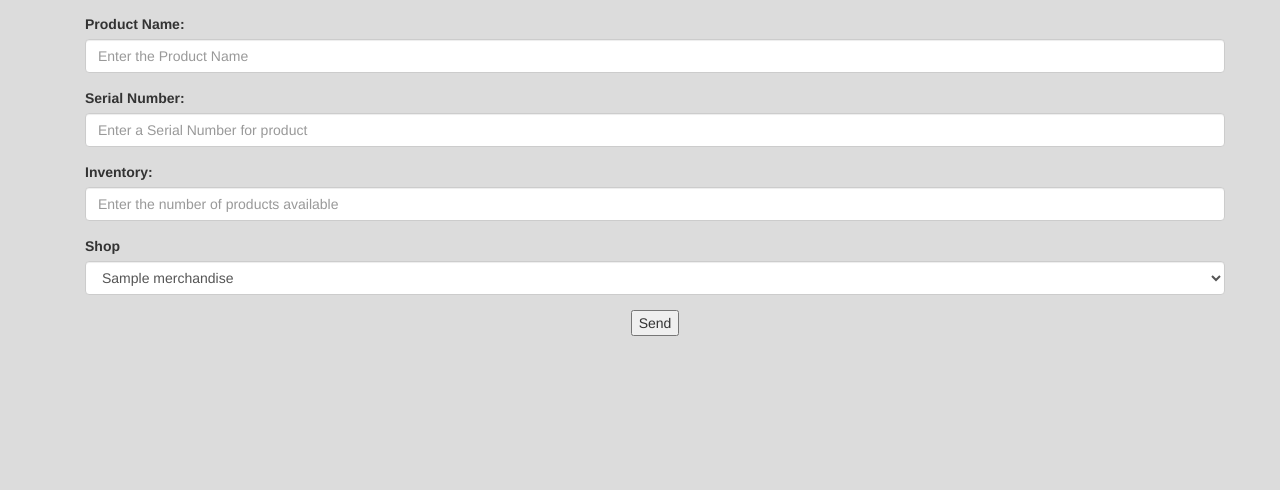
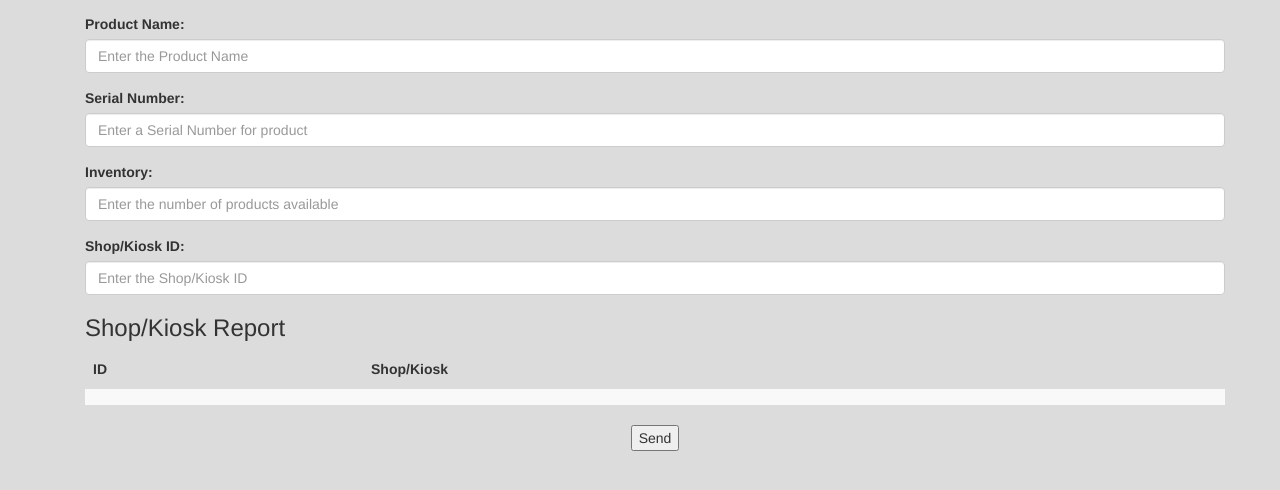
Before and after one commit to mnnguy23/Theme_Park_RoR_Project, a PHP site: page /merchandise.php in a window 1280 px wide. Shown: the part 287-777 px from the top of the page. Run offline with PHP 8.4, Linux system fonts and the light colour scheme; tables that the repository leaves empty or names only in its code hold one stand-in row (values such as "Sample post"); lists and menus that the app fills with data are empty; some libraries are stand-ins or nearby versions.

Commit message:
Update merchandise.php

```diff
--- a/merchandise.php
+++ b/merchandise.php
@@ -8,7 +8,7 @@
 
 <?php
 	$shops = getShops($dbConn);
-	$template = $twig->load('merchandise.html');
+	$template = $twig->load('addMerchandise.html');
 	$msg = inputMerchandise($dbConn, $isDevelopment);
 	echo $template->render(array('shops' => $shops, 'msg' => $msg));
 ?>
@@ -35,8 +35,7 @@
 				$msg = "Duplicate Serial Number Found";
 			}
 
-						$s_id = $_POST[$shops["s_id"]];
-
+			$s_id = $_POST["s_id"];
 
 			if(!checkDuplicateProduct($uniqueInfos) && !checkDuplicateSerialNumber($uniqueInfos)){
 				$query = "INSERT INTO merchandise VALUES ('$product', $inventory, $serial_number, $s_id);";
@@ -111,6 +110,19 @@
 ?>
 
 <?php
+	function shopReport($db) {
+		$data = array();
+		$query = "SELECT shop_id, name FROM shop;";
+		$result = $db->query($query);
+		while($row = $result->fetch(PDO::FETCH_ASSOC)) {
+			$data[] = array($row["shop_id"], $row["name"]);
+		}
+		$result->closeCursor();
+		return $data;
+	}
+?>
+
+<?php
 	function getShops($db) {
 		$data = array();
 		$query = "SELECT s_id, name FROM merchandise, shop WHERE s_id = shop_id;";
```
